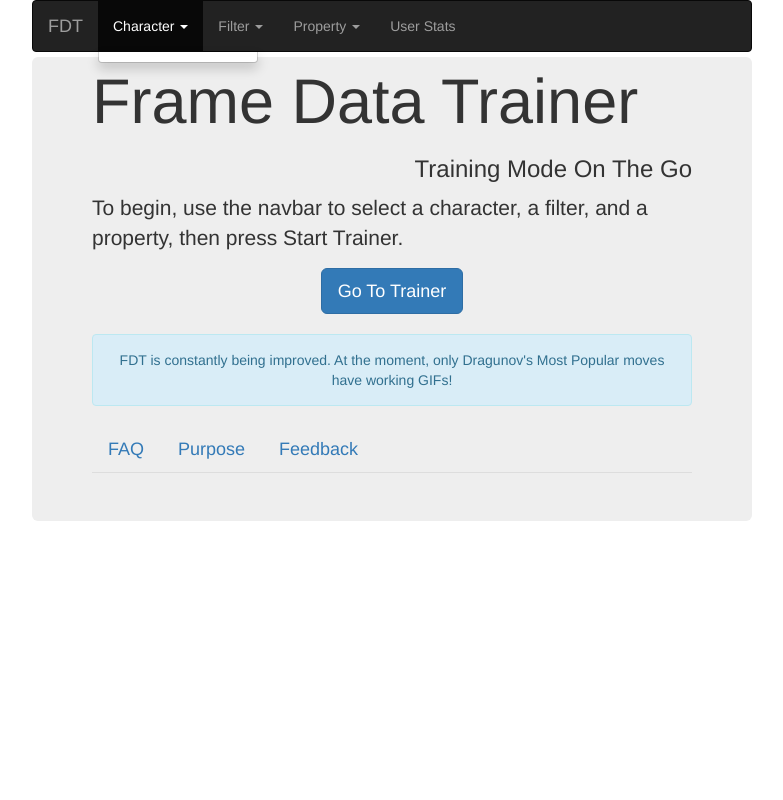
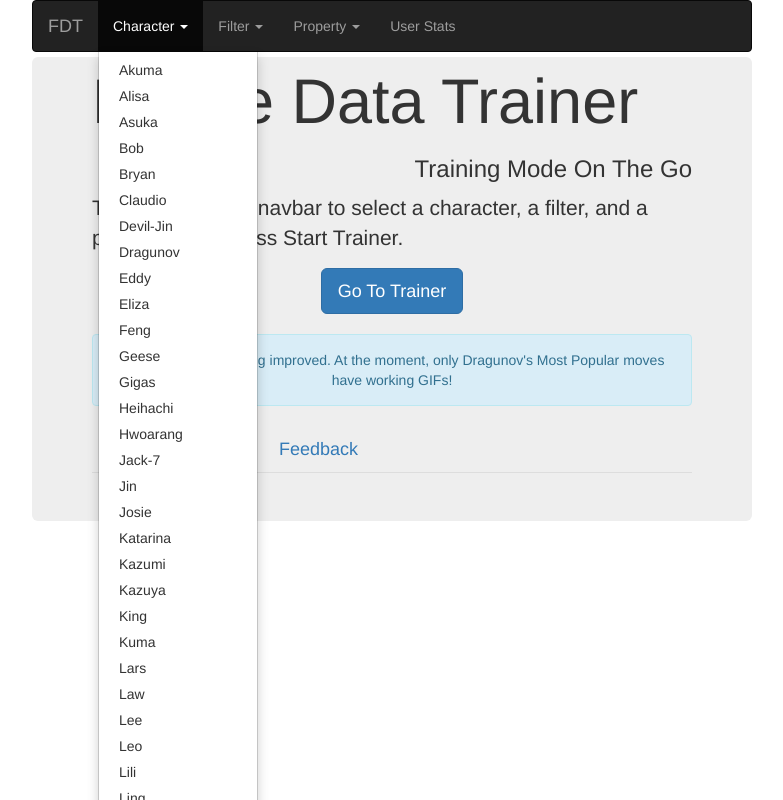
Before and after one commit to mawglhf/demo-fdt, a React (Create React App) app: page / in a window 1280 px wide. Both pictures are taken after a click on the button "Character". Shown: the top 800 px of the page, without its empty margins (248-1031 px from the left). Built offline with nearby package versions, Linux system fonts and the light colour scheme.

Commit message:
Added Dropdown with selection functionality and constants file

```diff
--- a/src/containers/NavBar/NavBar.js
+++ b/src/containers/NavBar/NavBar.js
@@ -1,6 +1,13 @@
 import React, { Component } from "react";
-import { Navbar, Nav, NavDropdown } from "react-bootstrap";
+import { Navbar, Nav } from "react-bootstrap";
 import { Link } from "react-router-dom";
+
+import {
+  characterNames,
+  filterNames,
+  propertyNames
+} from "../../utils/constants";
+import MyNavDropdown from "./components/MyNavDropdown";
 
 export default class NavBar extends Component {
   render() {
@@ -15,9 +22,33 @@
 
         <Navbar.Collapse>
           <Nav>
-            <NavDropdown title="Character" id={"char-drop"} />
-            <NavDropdown title="Filter" id={"filt-drop"} />
-            <NavDropdown title="Property" id={"prop-drop"} />
+            <MyNavDropdown
+              type={"Character"}
+              list={characterNames}
+              select={choice => {
+                this.setState({
+                  character: choice
+                });
+              }}
+            />
+            <MyNavDropdown
+              type={"Filter"}
+              list={filterNames}
+              select={choice => {
+                this.setState({
+                  filter: choice
+                });
+              }}
+            />
+            <MyNavDropdown
+              type={"Property"}
+              list={propertyNames}
+              select={choice => {
+                this.setState({
+                  property: choice
+                });
+              }}
+            />
             <li>
               <Link to="/history"> User Stats </Link>
             </li>
--- a/src/containers/NavBar/components/MyNavDropdown.js
+++ b/src/containers/NavBar/components/MyNavDropdown.js
@@ -26,7 +26,11 @@
 
   renderMenuItems = (list, select) => {
     return list.map(item => {
-      return <MenuItem onClick={select(this.updateTitle)}>{item}</MenuItem>;
+      return (
+        <MenuItem key={item} onClick={() => select(this.updateTitle(item))}>
+          {item}
+        </MenuItem>
+      );
     });
   };
 
@@ -40,19 +44,3 @@
     );
   }
 }
-
-/*
-const list = ["Akuma", "Alisa", "Dragunov"];
-
-<MyNavDropdown
-  type={"Character"}
-  list={}
-  select={choice => {
-  this.setState({
-    character: choice
-  });
-};
-/>
-
-
-*/
--- a/src/utils/TODO.js
+++ b/src/utils/TODO.js
@@ -1,7 +1,5 @@
 /**
  * Necessary For One Char Demo
- * TODO: Implement Dropdowns without Selection Functionality
- * TODO: Create a constants directory or file for storing allCharNames, allFilterNames, etc.
  *
  * TODO: Deploy using Heroku
  */
@@ -11,7 +9,6 @@
  * TODO: RoundView
  * TODO: - Fit GIF into the frame
  * TODO: ScoreView
- * TODO: - Add Move # as a column
  * TODO: - Store Round Data should only be Pressable Once
  * TODO: - Play Again Button should work
  * TODO: RoundHistory
@@ -47,6 +44,8 @@
  * DONE: Finish Current Required Features and Init Repository on Github
  * DONE: Incorporate React-Router for Navigation
  * DONE: Separate Home from InitialView => Jumbotron with RoundTypeBar and Portrait of Character
+ * DONE: Implement Dropdowns without Selection Functionality
+ * TODO: Create a constants directory or file for storing allCharNames, allFilterNames, etc.
  *
  *      MOBILE FIRST DESIGN
  * DONE: InitialView - Keep Tabs all in one line
@@ -55,4 +54,5 @@
  * DONE: - Add Character Name
  * DONE: - Remove Margin at top of Jumbotron
  * DONE: ScoreTable - Remove Page Tabs and Rows Selection
+ * DONE: ScoreView - Add Move # as a column
  */
--- /dev/null
+++ b/src/utils/constants.js
@@ -0,0 +1,22 @@
+import allData from "./t7data.json";
+
+export const characterNames = Object.keys(allData);
+export const filterNames = [
+  "All",
+  "most_popular",
+  "BlockPunishable",
+  "Standing",
+  "WhileStanding",
+  "Stance",
+  "FullCrouch",
+  "Strings",
+  "Throws"
+];
+export const propertyNames = [
+  "on_block",
+  "on_hit",
+  "speed",
+  "notation",
+  "active",
+  "recovery"
+];
```
